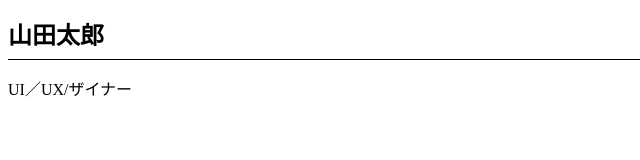
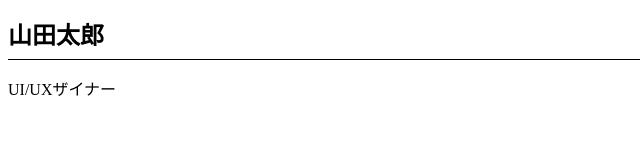
Before and after one commit to mk-lib-site/mk-lib-site.github.io, a plain HTML site: page index.html in a window 1280 px wide. Shown: the full height of the page, 0-640 px from the left. Drawn offline with Linux system fonts and the light colour scheme.

Commit message:
Add files via upload

```diff
--- a/index.html
+++ b/index.html
@@ -7,6 +7,6 @@
 </head>
 <body>
   <h1>山田太郎</h1>
-<p>UI／UX/ザイナー</p>
+<p>UI/UXザイナー</p>
 </body>
 </html>
```
